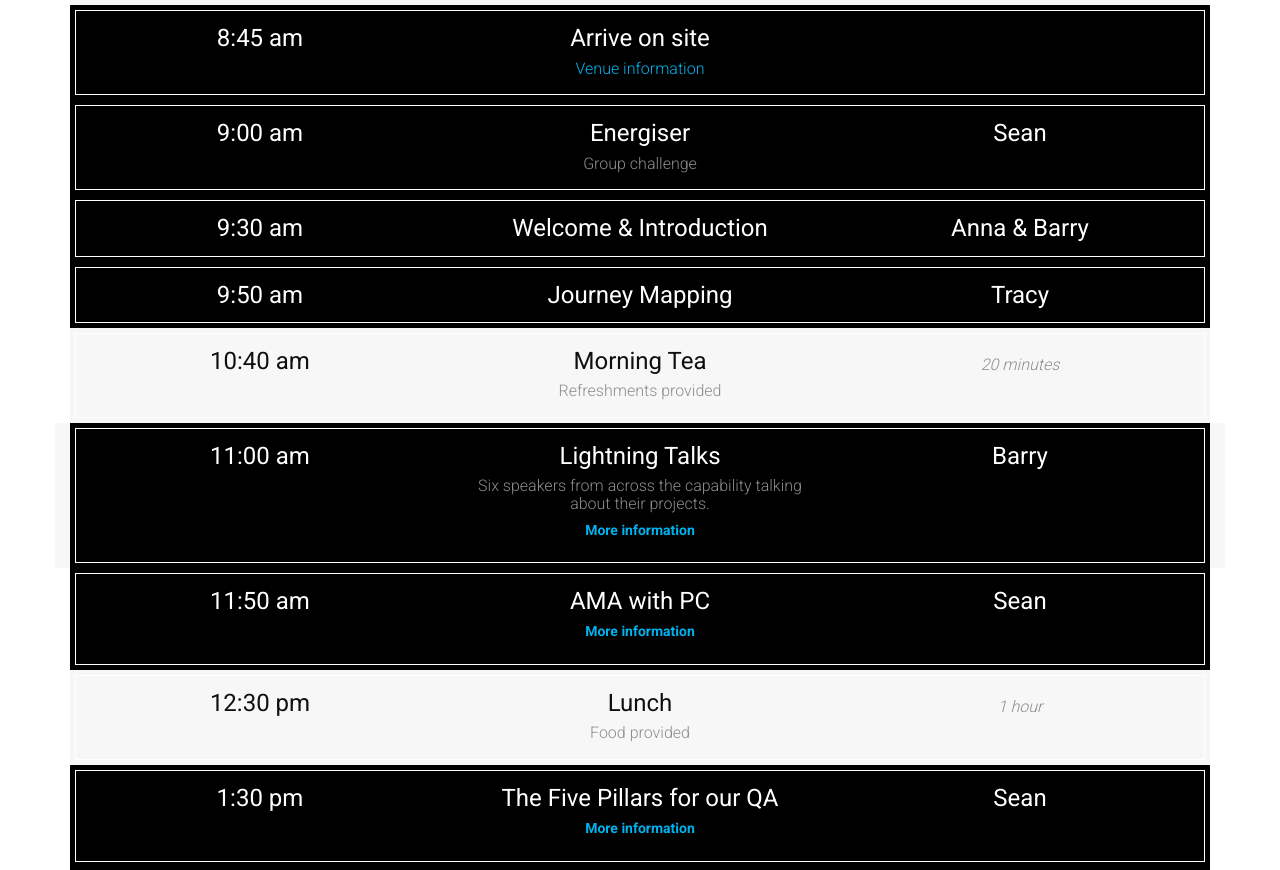
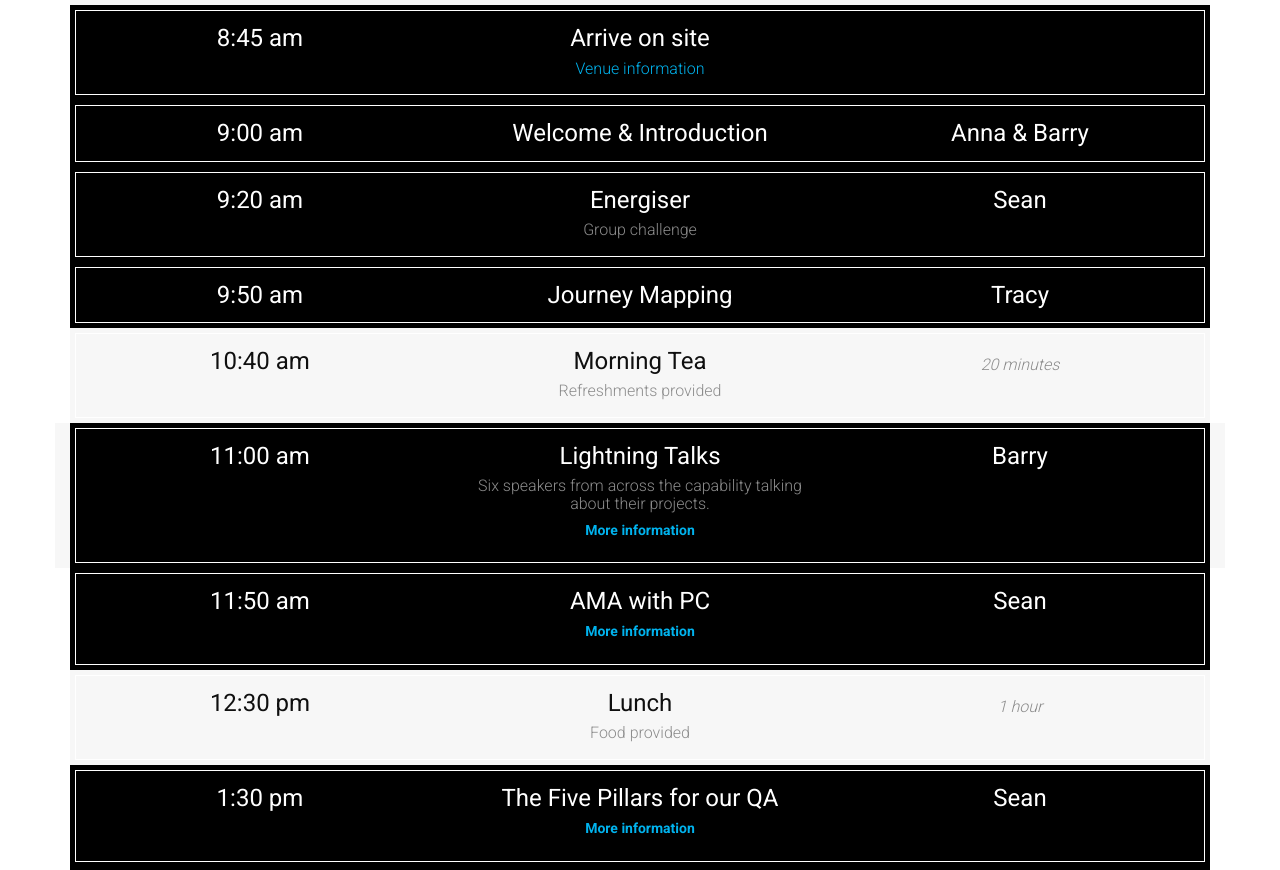
Before and after one commit to scresswell-kainos/kainos_test_gathering, a website: page index.html in a window 1280 px wide. Shown: the part 2000-2870 px from the top of the page. Drawn offline with Linux system fonts and the light colour scheme; files whose address does not match are found by name.

Commit message:
Change order of day

```diff
--- a/index.html
+++ b/index.html
@@ -192,6 +192,7 @@
                 </div>
             </div>
         </div>
+
         <div class="row">
             <div class="col-xs-12">
                 <div class="schedule-box h3">
@@ -199,10 +200,9 @@
                         <time datetime="09:00">9:00 am</time>
                     </div>
                     <div>
-                        Energiser
-                        <p>Group challenge</p>
+                        Welcome & Introduction
                     </div>
-                    <div>Sean
+                    <div>Anna & Barry
                     </div>
                 </div>
             </div>
@@ -211,12 +211,13 @@
             <div class="col-xs-12">
                 <div class="schedule-box h3">
                     <div class="time">
-                        <time datetime="09:30">9:30 am</time>
+                        <time datetime="09:20">9:20 am</time>
                     </div>
                     <div>
-                        Welcome & Introduction
+                        Energiser
+                        <p>Group challenge</p>
                     </div>
-                    <div>Anna & Barry
+                    <div>Sean
                     </div>
                 </div>
             </div>
```
